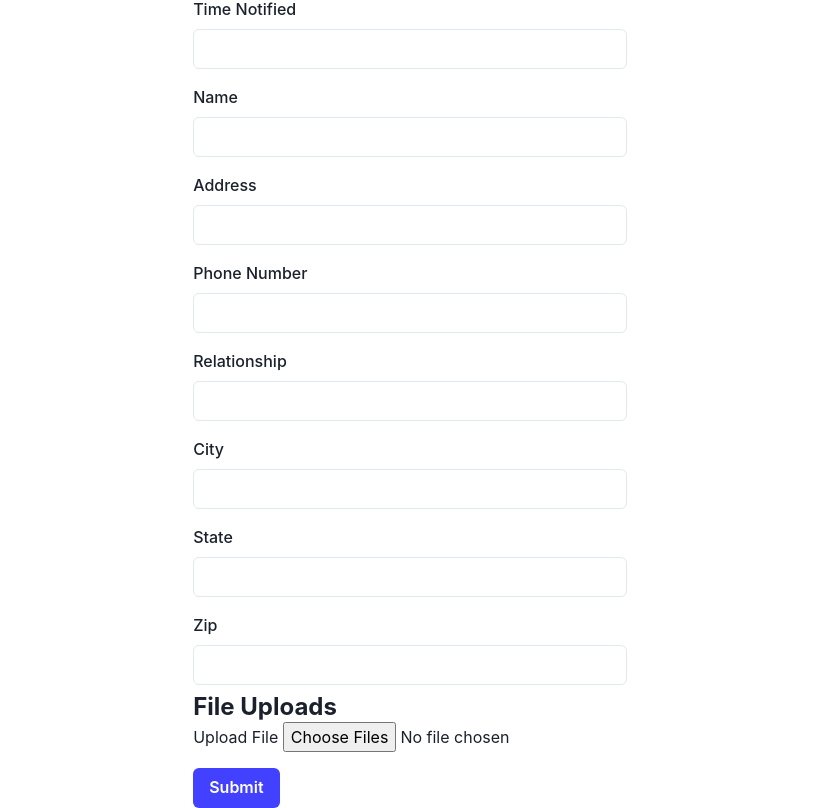
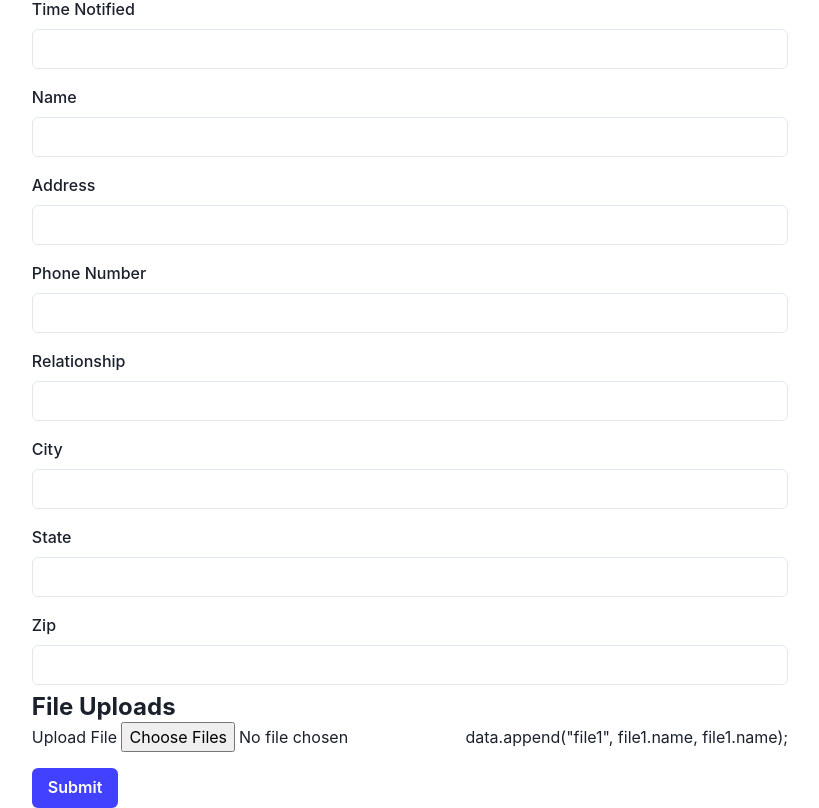
Before and after one commit to tylerkennedy/DSI, a Next.js app: page / in a window 1280 px wide. Shown: the part 1523-2331 px from the top of the page, without its empty margins (230-1049 px from the left). Built offline with nearby package versions, Linux system fonts and the light colour scheme; no server answers; sample sign-in values are in the browser's storage.

Commit message:
Updating file upload

```diff
--- a/src/components/form.js
+++ b/src/components/form.js
@@ -258,8 +258,8 @@ class Form extends Component {
           <Heading fontSize="2xl">File Uploads</Heading>
           <form action="" method="post" enctype="multipart/form-data" name="form1" id="form1">
           <label>Upload File <input type="file" name="file[]" multiple /></label>
+          data.append("file1", file1.name, file1.name);
           </form>
-
           <Button mt={4} type="submit">
             Submit
           </Button>
```
